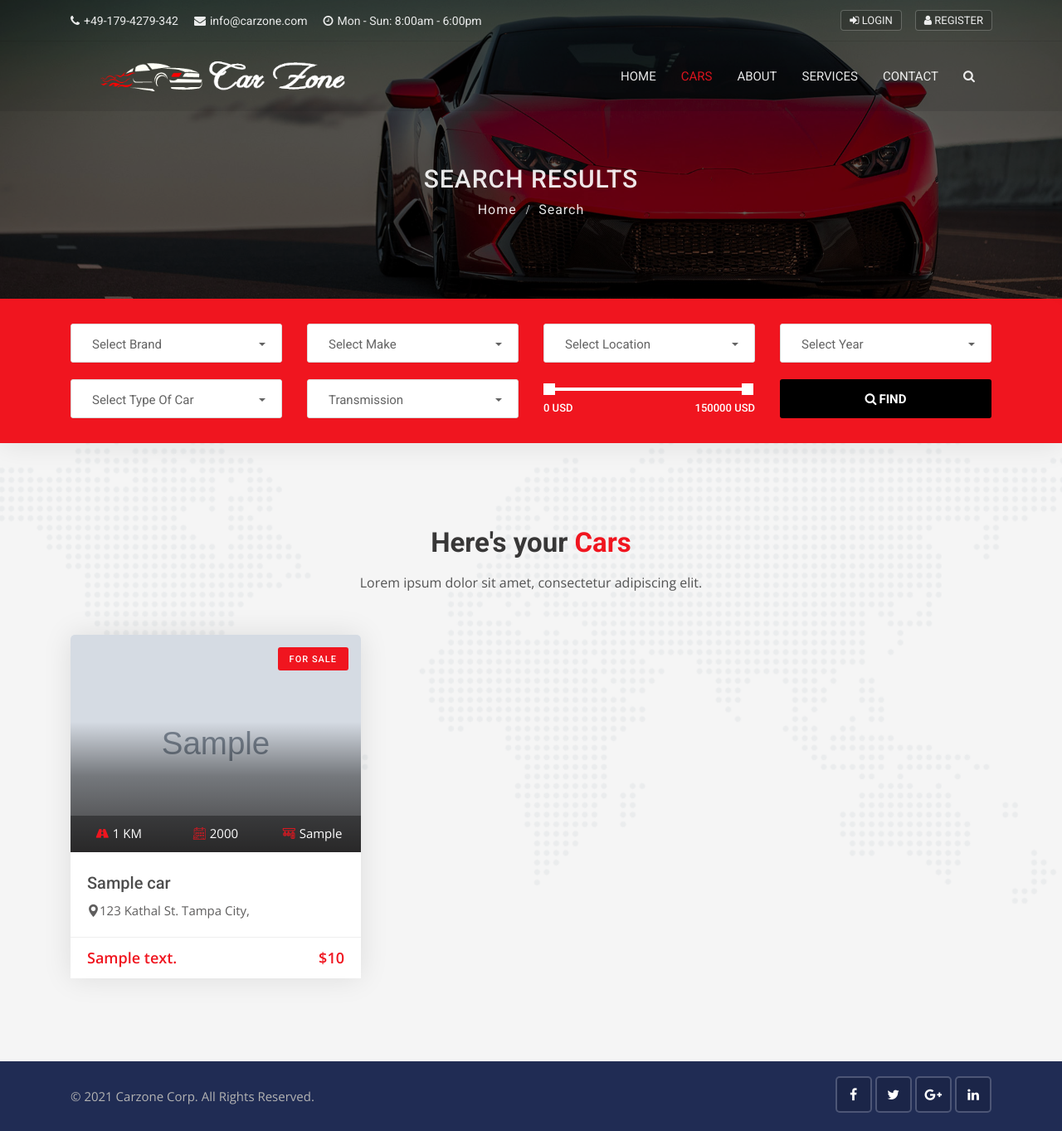
After one commit to learninguser/django-training, a Django app: page /cars/search in a window 1280 px wide. The commit adds this page. Shown: the whole page at 83% size. Run offline with Django 3.2, Linux system fonts and the light colour scheme; tables that the repository leaves empty hold one stand-in row (values such as "Sample post"); grey boxes marked "Sample" are stand-in pictures; some libraries are stand-ins or nearby versions.

Commit message:
implemented search functionality based on descr.

```diff
--- a/cars/urls.py
+++ b/cars/urls.py
@@ -4,4 +4,5 @@ from . import views
 urlpatterns = [
     path('', views.cars, name = 'cars'),
     path('<int:id>', views.car_detail, name="car_detail"),
+    path('search', views.search, name='search'),
 ]
--- a/cars/views.py
+++ b/cars/views.py
@@ -20,3 +20,15 @@ def car_detail(request, id):
         'single_car': single_car,
     }
     return render(request, 'cars/car_detail.html', context=context)
+
+def search(request):
+    cars = Car.objects.order_by('created_date')
+    if 'keyword' in request.GET:
+        keyword = request.GET['keyword']
+        if keyword:
+            cars = cars.filter(description__icontains=keyword)
+
+    context = {
+        'cars': cars,
+    }
+    return render(request, 'cars/search.html', context=context)
--- a/templates/base.html
+++ b/templates/base.html
@@ -46,8 +46,8 @@
       <!-- Full Page Search -->
       <div id="full-page-search">
           <button type="button" class="close">×</button>
-          <form action="https://storage.googleapis.com/theme-vessel/carhouse/index.html#" class="search-header">
-              <input type="search" value="" placeholder="type keyword(s) here" />
+          <form action="{% url 'search' %}" class="search-header">
+              <input type="search" value="" placeholder="type keyword(s) here" name="keyword"/>
               <button type="submit" class="btn btn-sm button-theme">Search</button>
           </form>
       </div>
--- /dev/null
+++ b/templates/cars/search.html
@@ -0,0 +1,196 @@
+{% extends 'base.html' %}
+{% block content %}
+{% load static %}
+{% load humanize %}
+<!-- Banner start -->
+<div class="sub-banner overview-bgi">
+    <div class="container breadcrumb-area">
+        <div class="breadcrumb-areas">
+            <h1>Search Results</h1>
+            <ul class="breadcrumbs">
+                <li><a href="index.html">Home</a></li>
+                <li class="active">Search</li>
+            </ul>
+        </div>
+    </div>
+</div>
+<!-- Banner end -->
+
+<!-- Search box 3 start -->
+<div class="search-box-3 sb-7 bg-active">
+    <div class="container">
+        <div class="search-area-inner">
+            <div class="search-contents">
+                <form method="GET">
+                    <div class="row">
+                        <div class="col-lg-3 col-md-6 col-sm-6 col-6">
+                            <div class="form-group">
+                                <select class="selectpicker search-fields" name="select-brand">
+                                    <option disabled="disabled" selected="selected">Select Brand</option>
+                                    <option>Audi</option>
+                                    <option>BMW</option>
+                                    <option>Honda</option>
+                                    <option>Nissan</option>
+                                </select>
+                            </div>
+                        </div>
+                        <div class="col-lg-3 col-md-6 col-sm-6 col-6">
+                            <div class="form-group">
+                                <select class="selectpicker search-fields" name="select-make">
+                                    <option disabled="disabled" selected="selected">Select Make</option>
+                                    <option>BMW</option>
+                                    <option>Honda</option>
+                                    <option>Lamborghini Huracán</option>
+                                    <option>Sports Car</option>
+                                </select>
+                            </div>
+                        </div>
+                        <div class="col-lg-3 col-md-6 col-sm-6 col-6">
+                            <div class="form-group">
+                                <select class="selectpicker search-fields" name="select-location">
+                                    <option disabled="disabled" selected="selected">Select Location</option>
+                                    <option>United States</option>
+                                    <option>United Kingdom</option>
+                                </select>
+                            </div>
+                        </div>
+                        <div class="col-lg-3 col-md-6 col-sm-6 col-6">
+                            <div class="form-group">
+                                <select class="selectpicker search-fields" name="select-year">
+                                    <option disabled="disabled" selected="selected">Select Year</option>
+                                    <option>2016</option>
+                                    <option>2017</option>
+                                    <option>2018</option>
+                                    <option>2019</option>
+                                </select>
+                            </div>
+                        </div>
+                    </div>
+                    <div class="row">
+                        <div class="col-lg-3 col-md-6 col-sm-6 col-6">
+                            <div class="form-group">
+                                <select class="selectpicker search-fields" name="select-type">
+                                    <option disabled="disabled" selected="selected">Select Type Of Car</option>
+                                    <option>New Car</option>
+                                    <option>Used Car</option>
+                                </select>
+                            </div>
+                        </div>
+                        <div class="col-lg-3 col-md-6 col-sm-6 col-6">
+                            <div class="form-group">
+                                <select class="selectpicker search-fields" name="transmission">
+                                    <option disabled="disabled" selected="selected">Transmission</option>
+                                    <option>Automatic</option>
+                                    <option>Manual</option>
+                                </select>
+                            </div>
+                        </div>
+                        <div class="col-lg-3 col-md-6 col-sm-6 col-6">
+                            <div class="form-group">
+                                <div class="range-slider">
+                                    <div data-min="0" data-max="150000" data-unit="USD" data-min-name="min_price" data-max-name="max_price" class="range-slider-ui ui-slider" aria-disabled="false"></div>
+                                    <div class="clearfix"></div>
+                                </div>
+                            </div>
+                        </div>
+                        <div class="col-lg-3 col-md-6 col-sm-6 col-6">
+                            <div class="form-group">
+                                <button class="btn btn-block button-theme btn-md">
+                                    <i class="fa fa-search"></i>Find
+                                </button>
+                            </div>
+                        </div>
+                    </div>
+                </form>
+            </div>
+        </div>
+    </div>
+</div>
+<!-- Search box 3 end -->
+
+<!-- Featured car start -->
+<div class="featured-car content-area">
+    <div class="container">
+        <!-- Main title -->
+        <div class="main-title">
+            <h1>Here's your <span>Cars</span></h1>
+            <p>Lorem ipsum dolor sit amet, consectetur adipiscing elit.</p>
+        </div>
+        <div class="row">
+            {% for car in cars %}
+            <div class="col-lg-4 col-md-6">
+                <div class="car-box">
+                    <div class="car-thumbnail">
+                        <a href="{% url 'car_detail' car.pk %}" class="car-img">
+                            <div class="tag">For Sale</div>
+                            <img class="d-block w-100" src="{{ car.car_photo.url }}" alt="car" style="min-height: 262px; max-height: 262px;">
+                            <div class="facilities-list clearfix">
+                                <ul>
+                                    <li>
+                                        <span><i class="flaticon-way"></i></span>{{ car.miles | intcomma }} KM
+                                    </li>
+                                    <li>
+                                        <span><i class="flaticon-calendar-1"></i></span>{{ car.year }}
+                                    </li>
+                                    <li>
+                                        <span><i class="flaticon-manual-transmission"></i></span>{{ car.transmission }}
+                                    </li>
+                                </ul>
+                            </div>
+                        </a>
+                        <div class="carbox-overlap-wrapper">
+                            <div class="overlap-box">
+                                <div class="overlap-btns-area">
+                                    <div class="car-magnify-gallery">
+                                        <a href="{{ car.car_photo.url }}" class="overlap-btn">
+                                            <i class="fa fa-expand"></i>
+                                            <img class="hidden" src="{{ car.car_photo.url }}">
+                                        </a>
+                                        {% if car.car_photo1 %}
+                                            <a href="{{ car.car_photo1.url }}" class="hidden">
+                                                <img class="hidden" src="{{ car.car_photo1.url }}">
+                                            </a>
+                                        {% endif %}
+
+                                        {% if car.car_photo2 %}
+                                            <a href="{{ car.car_photo2.url }}" class="hidden">
+                                                <img class="hidden" src="{{ car.car_photo2.url }}">
+                                            </a>
+                                        {% endif %}
+
+                                        {% if car.car_photo3 %}
+                                            <a href="{{ car.car_photo3.url }}" class="hidden">
+                                                <img class="hidden" src="{{ car.car_photo3.url }}">
+                                            </a>
+                                        {% endif %}
+                                    </div>
+                                </div>
+                            </div>
+                        </div>
+                    </div>
+                    <div class="detail">
+                        <h1 class="title">
+                            <a href="{% url 'car_detail' car.id %}">{{ car.car_title }}</a>
+                        </h1>
+                        <div class="location">
+                            <a href="{% url 'car_detail' car.id %}">
+                                <i class="flaticon-pin"></i>123 Kathal St. Tampa City,
+                            </a>
+                        </div>
+                    </div>
+                    <div class="footer clearfix">
+                        <div class="pull-left ratings days">
+                            <p class="cartype">{{ car.body_style }}</p>
+                        </div>
+                        <div class="pull-right">
+                            <p class="price">${{ car.price | intcomma }}</p>
+                        </div>
+                    </div>
+                </div>
+            </div>
+        {% endfor %}
+        </div>
+    </div>
+</div>
+<!-- Featured car end -->
+{% endblock content %}
```
Also changed, not shown: templates/pages/home.html (+0 -9 lines).
